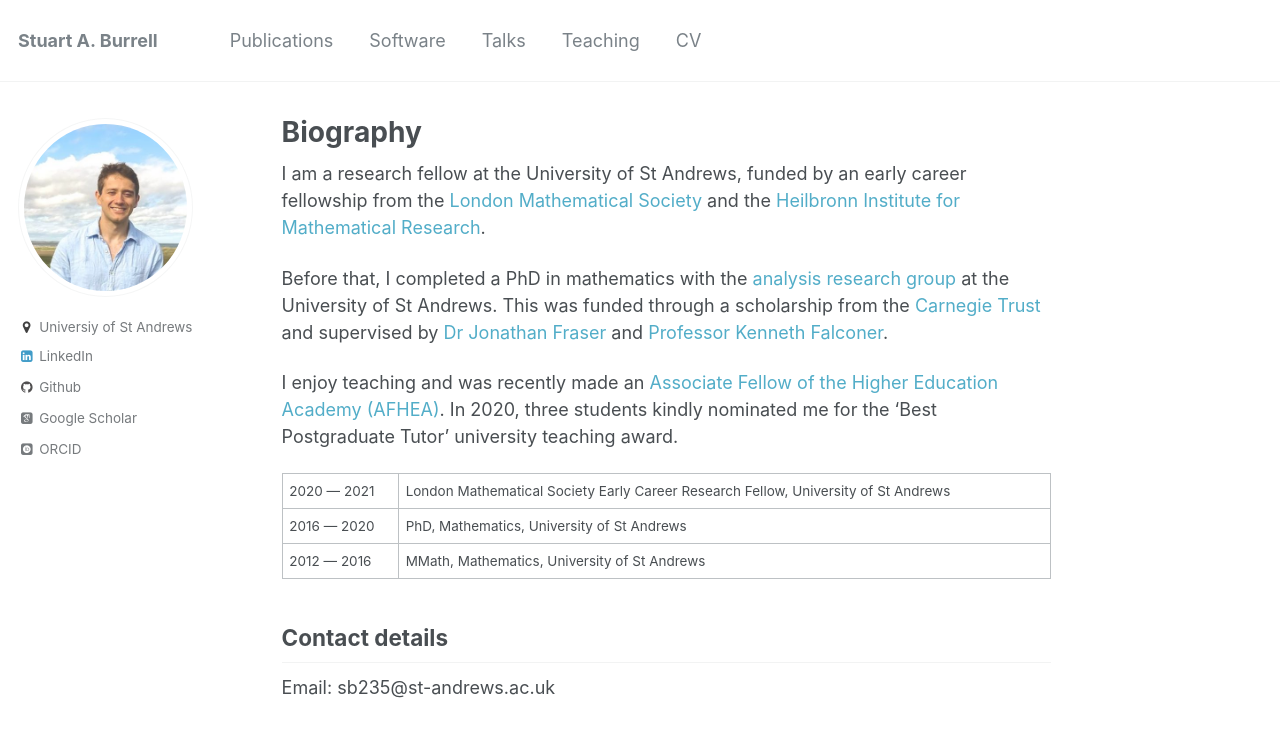
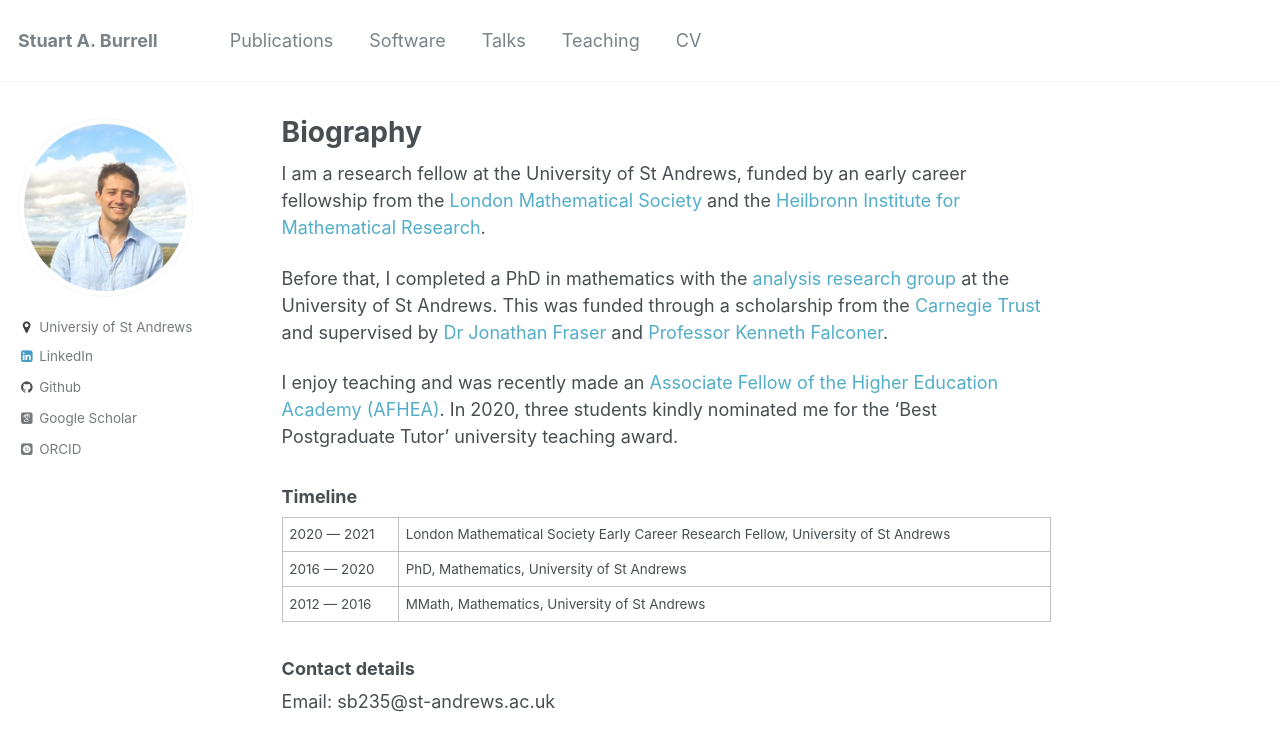
Before and after one commit to stuartburrell/stuartburrell.github.io, a Jekyll site: the page built from _pages/about.md, in a window 1280 px wide. Shown: the top 751 px of the page. Built offline with Jekyll 4.4.1, drawn with Linux system fonts in a browser that asks for light colours; some web fonts are replaced.

Commit message:
update about

```diff
--- a/_pages/about.md
+++ b/_pages/about.md
@@ -16,10 +16,12 @@ Before that, I completed a PhD in mathematics with the [analysis research group]
 
 I enjoy teaching and was recently made an [Associate Fellow of the Higher Education Academy (AFHEA)](https://stuartburrell.github.io/files/cert-afhea.pdf). In 2020, three students kindly nominated me for the 'Best Postgraduate Tutor' university teaching award.
 
+### Timeline
+
 2020 --- 2021  | London Mathematical Society Early Career Research Fellow, University of St Andrews
 2016 --- 2020  | PhD, Mathematics, University of St Andrews
 2012 --- 2016  | MMath, Mathematics, University of St Andrews
 
-## Contact details
+### Contact details
 
 Email: sb235@st-andrews.ac.uk
```
